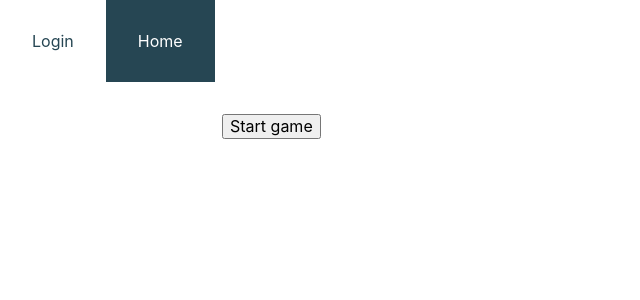
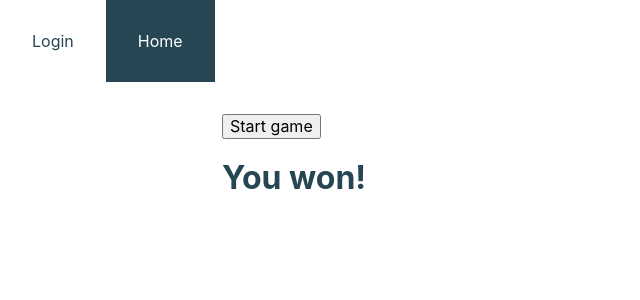
Before and after one commit to KresimirCosic/hangman, a React (Create React App) app: page /login in a window 1280 px wide. Both pictures are taken after typing "Sample" into the empty fields and a click on the button "Login". Shown: the top 300 px of the page, without its empty margins (0-640 px from the left). Built offline with nearby package versions, Linux system fonts and the light colour scheme.

Commit message:
game functional all game conditions are functional and working correctly

```diff
--- a/src/components/Text/Text.tsx
+++ b/src/components/Text/Text.tsx
@@ -1,6 +1,8 @@
 import { FC } from 'react';
 
 import { PossibleLetter } from '../../state/features/game/game';
+
+import TextLetter from '../TextLetter/TextLetter';
 
 interface ITextProps {
   text: string;
@@ -10,7 +12,15 @@ interface ITextProps {
 const Text: FC<ITextProps> = ({ text, correctLetters }) => {
   return (
     <div id='Text' className='Text'>
-      <h1>{text}</h1>
+      {text
+        .split('')
+        .map((textLetter) =>
+          correctLetters.includes(textLetter as PossibleLetter) ? (
+            <TextLetter textLetter={textLetter as PossibleLetter} />
+          ) : (
+            '_'
+          )
+        )}
     </div>
   );
 };
--- /dev/null
+++ b/src/components/TextLetter/TextLetter.tsx
@@ -0,0 +1,17 @@
+import { FC } from 'react';
+
+import { PossibleLetter } from '../../state/features/game/game';
+
+interface ITextLetterProps {
+  textLetter: PossibleLetter;
+}
+
+const TextLetter: FC<ITextLetterProps> = ({ textLetter }) => {
+  return (
+    <span className='TextLetter'>
+      <strong>{textLetter}</strong>
+    </span>
+  );
+};
+
+export default TextLetter;
--- a/src/components/pages/Home/Home.tsx
+++ b/src/components/pages/Home/Home.tsx
@@ -17,12 +17,28 @@ import Text from '../../Text/Text';
 
 const Home: FC = () => {
   const dispatch = useAppDispatch();
-  const { text, correctLetters, wrongLetters } = useAppSelector(
+  const { status, text, correctLetters, wrongLetters } = useAppSelector(
     (state) => state.game
   );
 
   const handleLetterAttempt = (letter: PossibleLetter) => {
     dispatch(attempt(letter));
+  };
+
+  const isGameLost = () => {
+    return wrongLetters.length > 5;
+  };
+
+  const isGameWon = () => {
+    return text.split('').every((textLetter) => {
+      return correctLetters.find((letter) =>
+        letter.includes(textLetter as PossibleLetter)
+      );
+    });
+  };
+
+  const isGameOver = () => {
+    return status === 'succeeded' && (isGameLost() || isGameWon());
   };
 
   return (
@@ -35,14 +51,15 @@ const Home: FC = () => {
             </button>
           )}
           {text && <Text text={text} correctLetters={correctLetters} />}
-          {text && (
+          {text && !isGameOver() && (
             <LettersList
               correctLetters={correctLetters}
               wrongLetters={wrongLetters}
               handleLetterAttempt={handleLetterAttempt}
             />
           )}
-          {wrongLetters.length > 5 && (
+          {isGameWon() && <h1>You won!</h1>}
+          {isGameOver() && (
             <button
               onClick={() => {
                 dispatch(reset());
--- a/src/state/features/game/game.ts
+++ b/src/state/features/game/game.ts
@@ -43,11 +43,8 @@ export const gameSlice = createSlice({
         state.wrongLetters.push(payload);
       }
     },
-    reset: (state) => {
-      state.status = initialState.status;
-      state.text = initialState.text;
-      state.correctLetters = initialState.correctLetters;
-      state.wrongLetters = initialState.wrongLetters;
+    reset: () => {
+      return initialState;
     },
   },
   extraReducers(builder) {
```
